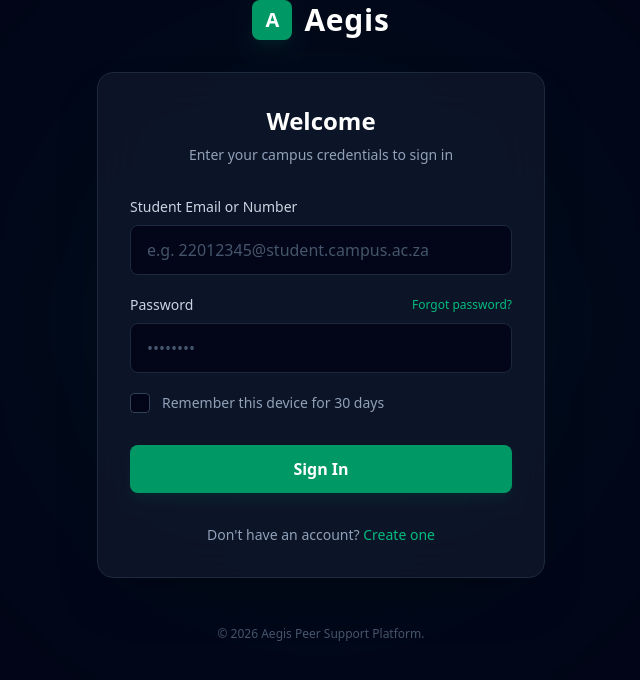
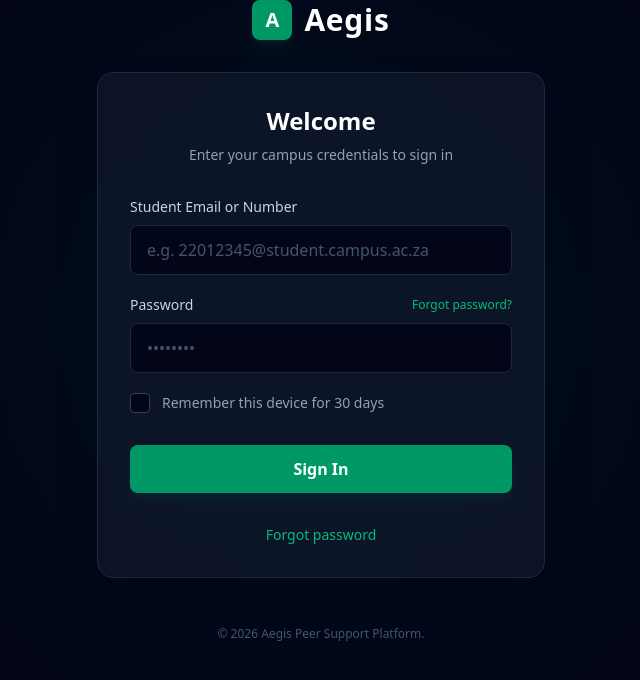
Before and after one commit to T9039/PBDV-PBDE_Aegis, a Flask app: page /login in a window 1280 px wide. Shown: the part 79-759 px from the top of the page, without its empty margins (319-959 px from the left). Run offline with Flask 3, Linux system fonts and the light colour scheme; style sheets or scripts are compiled from the project's sources.

Commit message:
Put the link to the forgot password page

```diff
--- a/templates/auth/login.html
+++ b/templates/auth/login.html
@@ -116,11 +116,10 @@
       </form>
 
       <p class="text-center text-sm text-slate-400 mt-8">
-        Don't have an account?
         <a
-          href="/register"
+          href="/forgot-password"
           class="text-emerald-500 hover:text-emerald-400 font-medium transition"
-          >Create one</a
+          >Forgot password</a
         >
       </p>
     </div>
```
